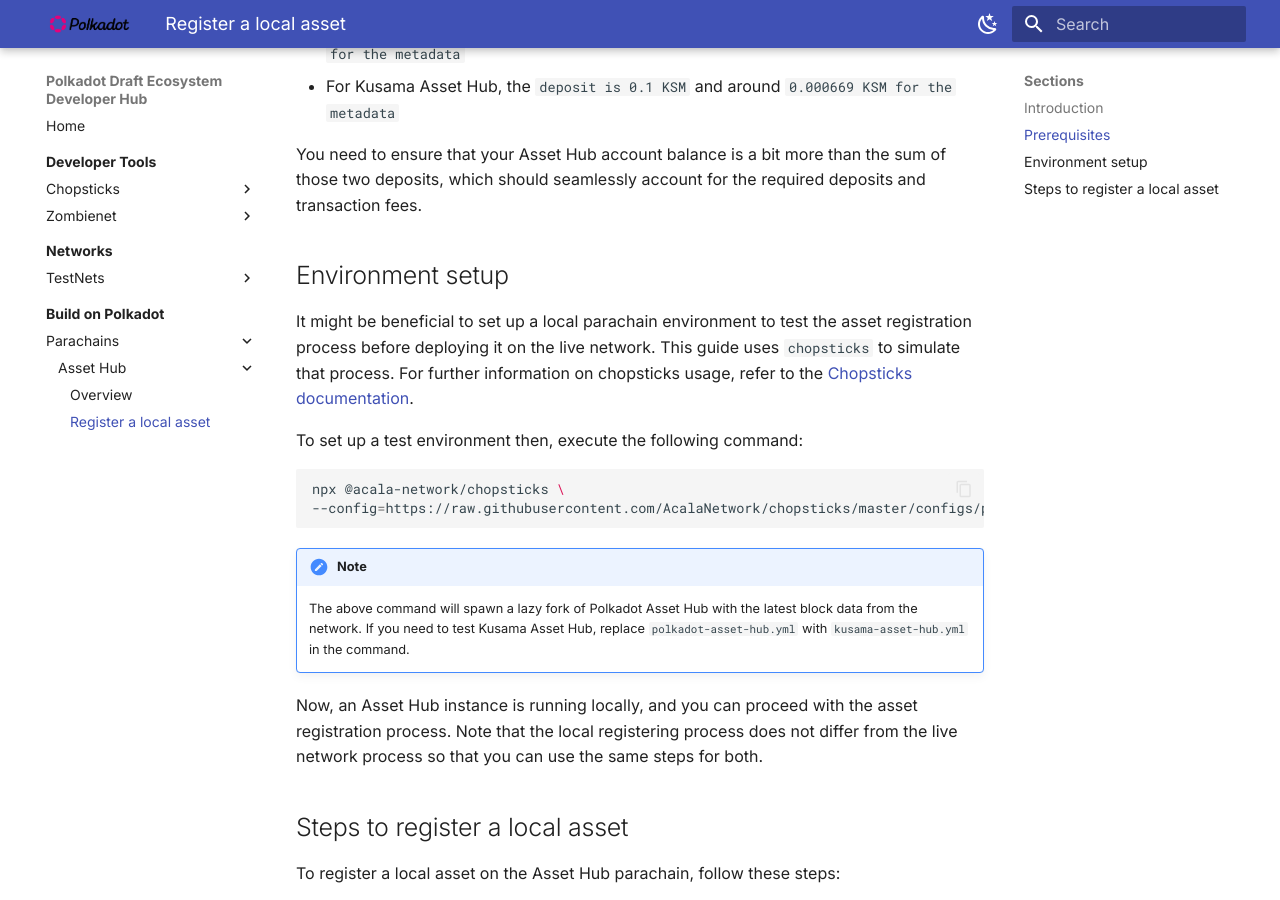
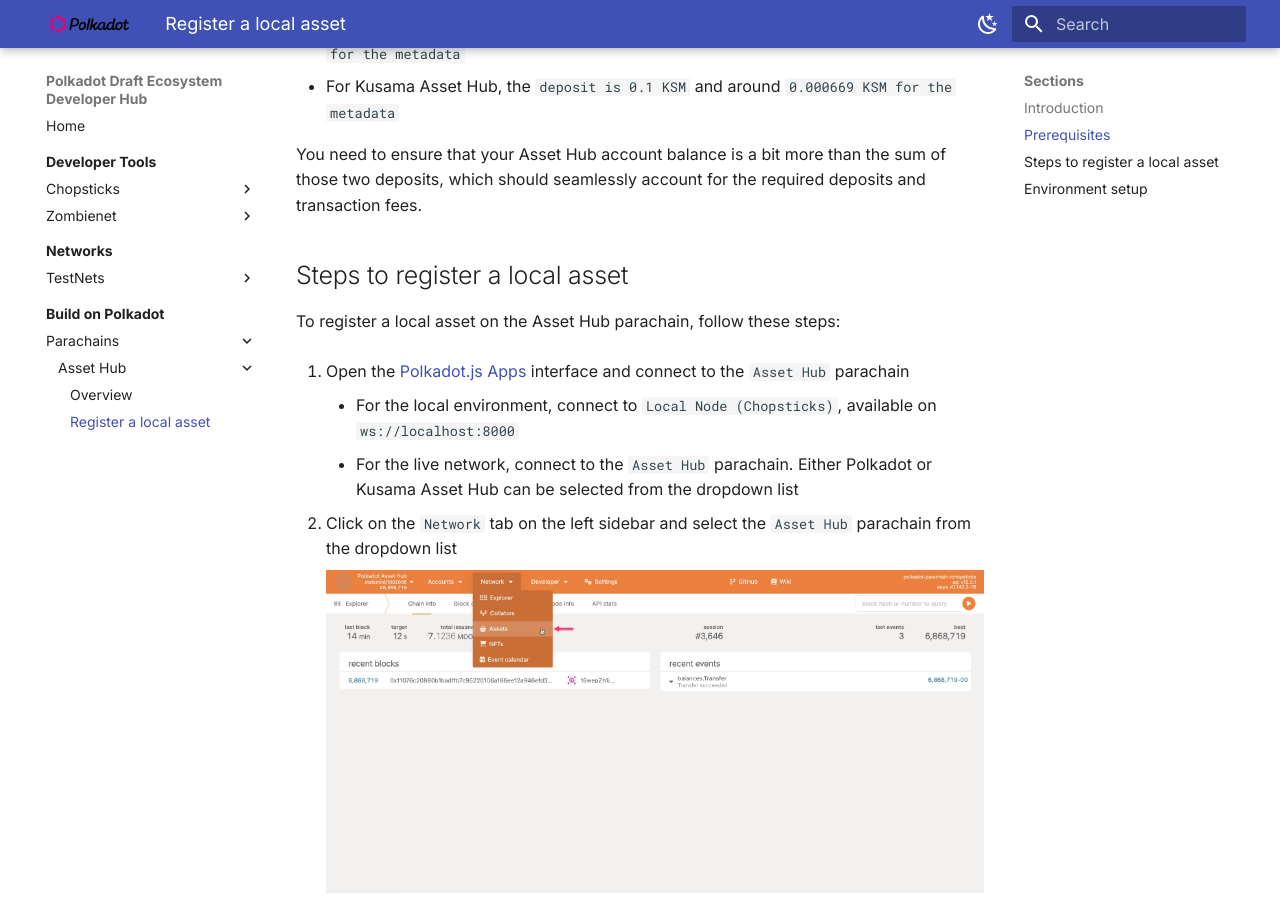
Before and after one commit to papermoonio/polkadot-ecosystem-docs-draft, an MkDocs documentation site: the page built from docs/build-on-polkadot/parachains/asset-hub/register-a-local-asset.md, in a window 1280 px wide and 900 px high, scrolled down 476 px. Built offline with MkDocs 1.6.1 and Material for MkDocs 9.7.7, drawn with Linux system fonts in a browser that asks for light colours; some of the changed text lies outside the part shown.

Commit message:
fix: moving test setup to the bottom of the article

````diff
--- a/docs/build-on-polkadot/parachains/asset-hub/register-a-local-asset.md
+++ b/docs/build-on-polkadot/parachains/asset-hub/register-a-local-asset.md
@@ -16,22 +16,6 @@
 - For Kusama Asset Hub, the `deposit is 0.1 KSM` and around `0.000669 KSM for the metadata`
 
 You need to ensure that your Asset Hub account balance is a bit more than the sum of those two deposits, which should seamlessly account for the required deposits and transaction fees.
-
-## Environment setup
-
-It might be beneficial to set up a local parachain environment to test the asset registration process before deploying it on the live network. This guide uses `chopsticks` to simulate that process. For further information on chopsticks usage, refer to the [Chopsticks documentation](../../../dev-tools/chopsticks/overview.md){target=_blank}.
-
-To set up a test environment then, execute the following command:
-
-```bash
-npx @acala-network/chopsticks \
---config=https://raw.githubusercontent.com/AcalaNetwork/chopsticks/master/configs/polkadot-asset-hub.yml
-```
-
-!!!note
-    The above command will spawn a lazy fork of Polkadot Asset Hub with the latest block data from the network. If you need to test Kusama Asset Hub, replace `polkadot-asset-hub.yml` with `kusama-asset-hub.yml` in the command.
-
-Now, an Asset Hub instance is running locally, and you can proceed with the asset registration process. Note that the local registering process does not differ from the live network process so that you can use the same steps for both.
 
 ## Steps to register a local asset
 
@@ -82,3 +66,19 @@
 
 !!! note
     Take into consideration that the `Assets section` link will be different according to the network you are using. For the local environment, the link will be `ws://127.0.0.1:8000/#/assets`.
+
+## Environment setup
+
+It might be beneficial to set up a local parachain environment to test the asset registration process before deploying it on the live network. This guide uses `chopsticks` to simulate that process. For further information on chopsticks usage, refer to the [Chopsticks](../../../dev-tools/chopsticks/overview.md){target=_blank} documentation.
+
+To set up a test environment then, execute the following command:
+
+```bash
+npx @acala-network/chopsticks \
+--config=https://raw.githubusercontent.com/AcalaNetwork/chopsticks/master/configs/polkadot-asset-hub.yml
+```
+
+!!!note
+    The above command will spawn a lazy fork of Polkadot Asset Hub with the latest block data from the network. If you need to test Kusama Asset Hub, replace `polkadot-asset-hub.yml` with `kusama-asset-hub.yml` in the command.
+
+Now, an Asset Hub instance is running locally, and you can proceed with the asset registration process. Note that the local registering process does not differ from the live network process so that you can use the same steps for both.
````
